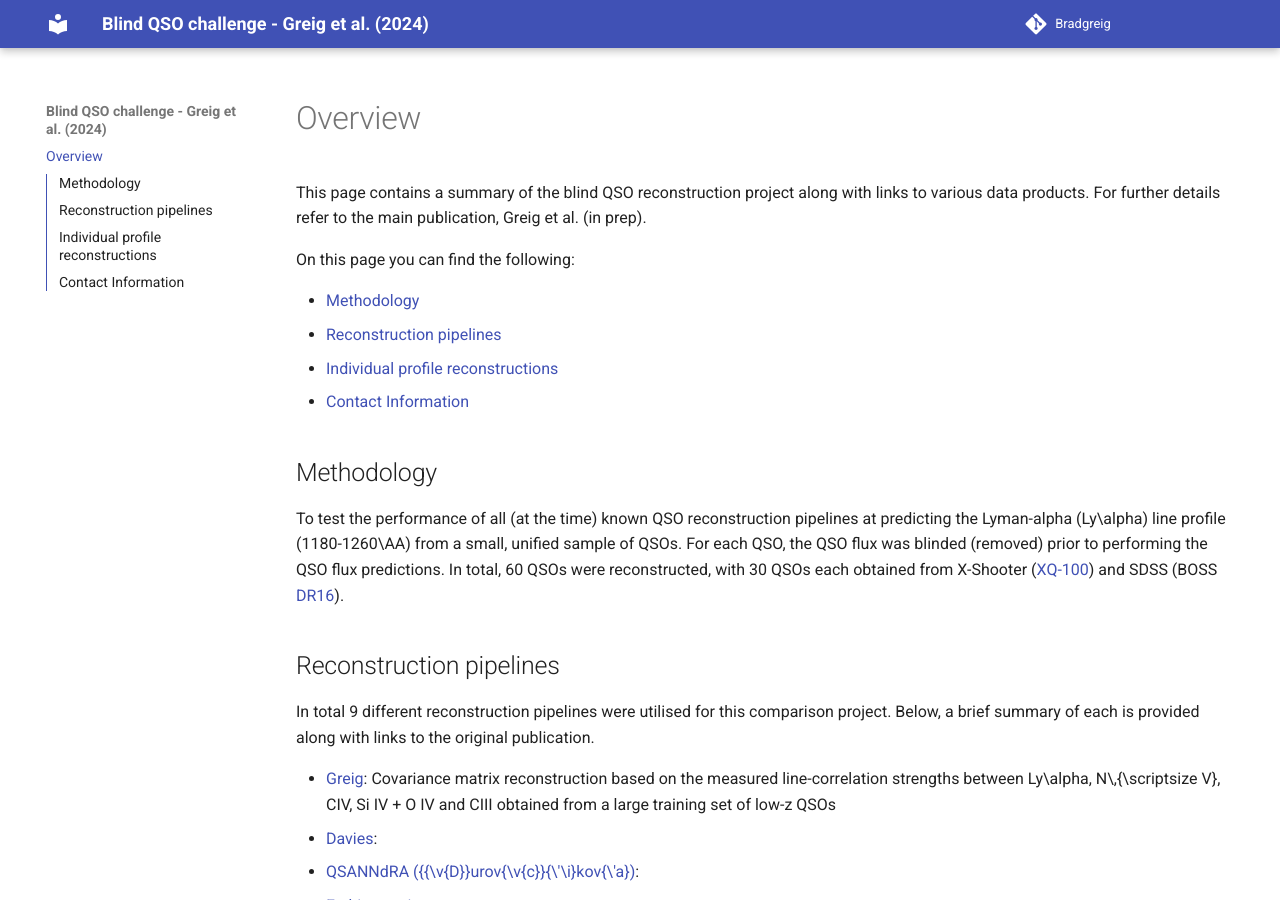
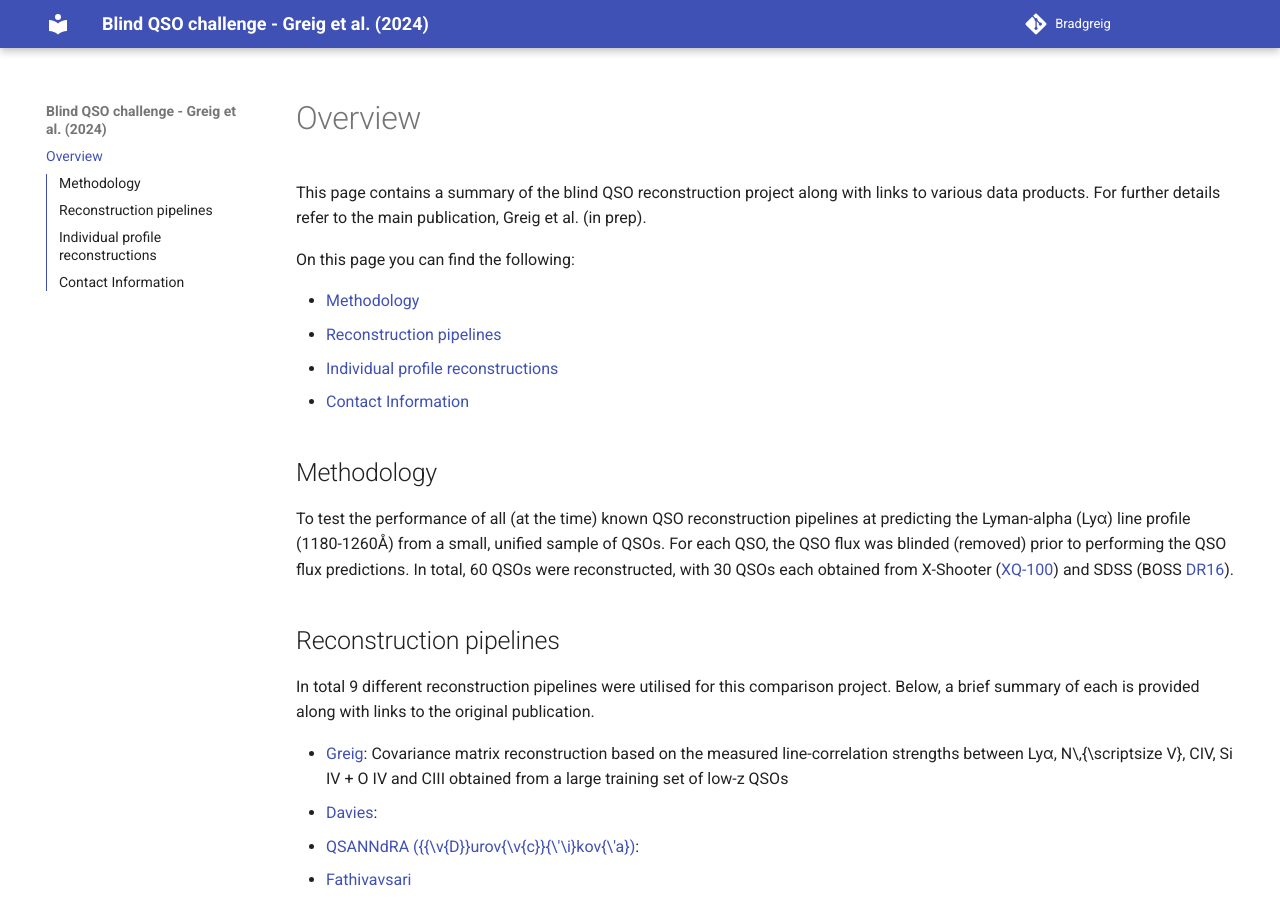
Before and after one commit to BradGreig/blind-QSO-challenge, an MkDocs documentation site: the page built from docs/index.md, in a window 1280 px wide and 900 px high. Built offline with MkDocs 1.6.1 and Material for MkDocs 9.7.7, drawn with Linux system fonts in a browser that asks for light colours.

Commit message:
test symbols

```diff
--- a/docs/index.md
+++ b/docs/index.md
@@ -11,13 +11,13 @@ On this page you can find the following:
 
 ## Methodology
 
-To test the performance of all (at the time) known QSO reconstruction pipelines at predicting the Lyman-alpha (Ly\alpha) line profile (1180-1260\AA) from a small, unified sample of QSOs. For each QSO, the QSO flux was blinded (removed) prior to performing the QSO flux predictions. In total, 60 QSOs were reconstructed, with 30 QSOs each obtained from X-Shooter ([XQ-100](https://ui.adsabs.harvard.edu/abs/2016A&A...594A..91L)) and SDSS (BOSS [DR16](https://ui.adsabs.harvard.edu/abs/2020ApJS..250....8L)).
+To test the performance of all (at the time) known QSO reconstruction pipelines at predicting the Lyman-alpha (Ly&alpha;) line profile (1180-1260&#8491;) from a small, unified sample of QSOs. For each QSO, the QSO flux was blinded (removed) prior to performing the QSO flux predictions. In total, 60 QSOs were reconstructed, with 30 QSOs each obtained from X-Shooter ([XQ-100](https://ui.adsabs.harvard.edu/abs/2016A&A...594A..91L)) and SDSS (BOSS [DR16](https://ui.adsabs.harvard.edu/abs/2020ApJS..250....8L)).
 
 ## Reconstruction pipelines
 
 In total 9 different reconstruction pipelines were utilised for this comparison project. Below, a brief summary of each is provided along with links to the original publication.
 
-- [Greig](https://ui.adsabs.harvard.edu/abs/2017MNRAS.466.1814G): Covariance matrix reconstruction based on the measured line-correlation strengths between Ly\alpha, N\,{\scriptsize V}, CIV, Si IV + O IV and CIII obtained from a large training set of low-z QSOs
+- [Greig](https://ui.adsabs.harvard.edu/abs/2017MNRAS.466.1814G): Covariance matrix reconstruction based on the measured line-correlation strengths between Ly&alpha;, N\,{\scriptsize V}, CIV, Si IV + O IV and CIII obtained from a large training set of low-z QSOs
 - [Davies](https://ui.adsabs.harvard.edu/abs/2018ApJ...864..143D):
 - [QSANNdRA ({{\v{D}}urov{\v{c}}{\'\i}kov{\'a})](https://ui.adsabs.harvard.edu/abs/2020MNRAS.493.4256D):
 - [Fathivavsari](https://ui.adsabs.harvard.edu/abs/2020ApJ...898..114F)
```
